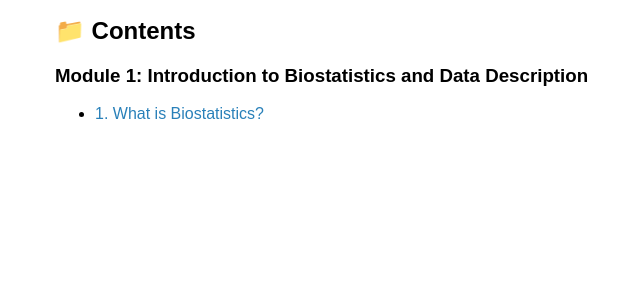
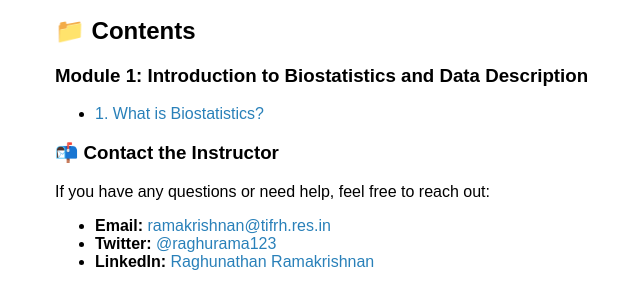
Before and after one commit to raghurama123/biostatistics, a plain HTML site: page index.html in a window 1280 px wide. Shown: the part 134-442 px from the top of the page, without its empty margins (185-825 px from the left). Drawn offline with Linux system fonts and the light colour scheme.

Commit message:
class 01

```diff
--- a/index.html
+++ b/index.html
@@ -32,5 +32,14 @@
 <!---
   <p style="margin-top:2rem; font-size:0.9rem;">Powered by GitHub Pages ✨</p>
 --->
+<section id="contact">
+  <h3>📬 Contact the Instructor</h3>
+  <p>If you have any questions or need help, feel free to reach out:</p>
+  <ul>
+    <li><strong>Email:</strong> <a href="mailto:ramakrishnan@tifrh.res.in">ramakrishnan@tifrh.res.in</a></li>
+    <li><strong>Twitter:</strong> <a href="https://twitter.com/raghurama123" target="_blank">@raghurama123</a></li>
+    <li><strong>LinkedIn:</strong> <a href="https://www.linkedin.com/in/raghunathan-ramakrishnan-31378626a/" target="_blank">Raghunathan Ramakrishnan</a></li>
+  </ul>
+</section>
 </body>
 </html>
```
Also changed, not shown: 1 other file.
